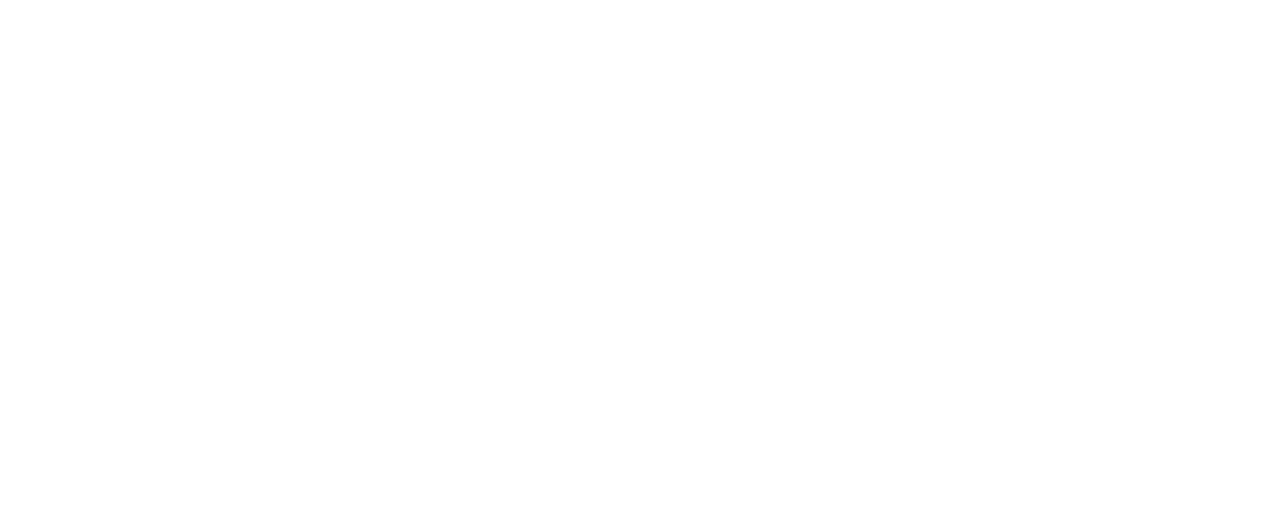
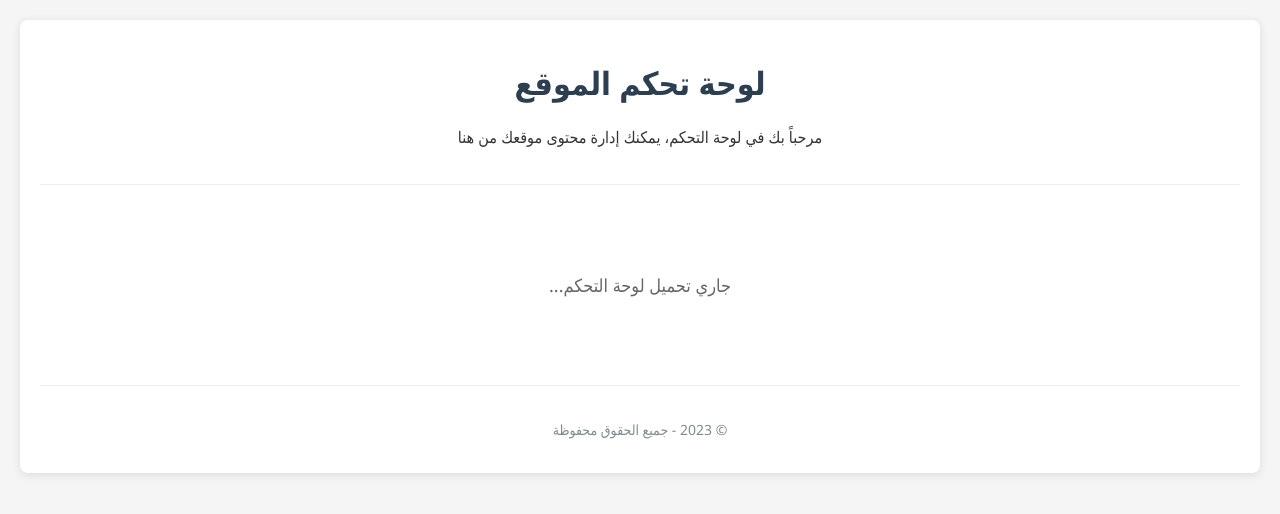
Before and after one commit to husam1218/alhaibahSite, a plain HTML site: page admin/index.html in a window 1280 px wide. Drawn offline with Linux system fonts and the light colour scheme.

Commit message:
Update index.html

```diff
--- a/admin/index.html
+++ b/admin/index.html
@@ -1,11 +1,87 @@
 <!DOCTYPE html>
-<html lang="ar">
+<html lang="ar" dir="rtl">
 <head>
-  <meta charset="UTF-8">
-  <title>لوحة التحكم</title>
-  <script src="https://identity.netlify.com/v1/netlify-identity-widget.js"></script>
-  <script src="https://unpkg.com/netlify-cms@^2.0.0/dist/netlify-cms.js"></script>
+    <meta charset="UTF-8">
+    <meta name="viewport" content="width=device-width, initial-scale=1.0">
+    <title>لوحة تحكم الموقع</title>
+
+    <!-- إضافة أداة تعريف Netlify -->
+    <script src="https://identity.netlify.com/v1/netlify-identity-widget.js"></script>
+
+    <!-- إضافة Netlify CMS -->
+    <script src="https://unpkg.com/netlify-cms@^2.0.0/dist/netlify-cms.js"></script>
+
+    <style>
+        body {
+            font-family: 'Segoe UI', Tahoma, Geneva, Verdana, sans-serif;
+            margin: 0;
+            padding: 20px;
+            background-color: #f5f5f5;
+            color: #333;
+        }
+        .container {
+            max-width: 1200px;
+            margin: 0 auto;
+            background: white;
+            padding: 20px;
+            border-radius: 8px;
+            box-shadow: 0 2px 10px rgba(0,0,0,0.1);
+        }
+        header {
+            text-align: center;
+            margin-bottom: 30px;
+            padding-bottom: 20px;
+            border-bottom: 1px solid #eee;
+        }
+        h1 {
+            color: #2c3e50;
+        }
+        .loading {
+            text-align: center;
+            padding: 40px;
+            font-size: 18px;
+            color: #666;
+        }
+        footer {
+            text-align: center;
+            margin-top: 30px;
+            padding-top: 20px;
+            border-top: 1px solid #eee;
+            color: #7f8c8d;
+            font-size: 14px;
+        }
+    </style>
 </head>
 <body>
+    <div class="container">
+        <header>
+            <h1>لوحة تحكم الموقع</h1>
+            <p>مرحباً بك في لوحة التحكم، يمكنك إدارة محتوى موقعك من هنا</p>
+        </header>
+
+        <!-- هذا العنصر ضروري لعمل Netlify CMS -->
+        <div id="nc-root">
+            <div class="loading">
+                <p>جاري تحميل لوحة التحكم...</p>
+            </div>
+        </div>
+
+        <footer>
+            <p>© 2023 - جميع الحقوق محفوظة</p>
+        </footer>
+    </div>
+
+    <!-- تهيئة Netlify Identity -->
+    <script>
+        if (window.netlifyIdentity) {
+            window.netlifyIdentity.on("init", user => {
+                if (!user) {
+                    window.netlifyIdentity.on("login", () => {
+                        document.location.href = "/admin/";
+                    });
+                }
+            });
+        }
+    </script>
 </body>
 </html>
```
